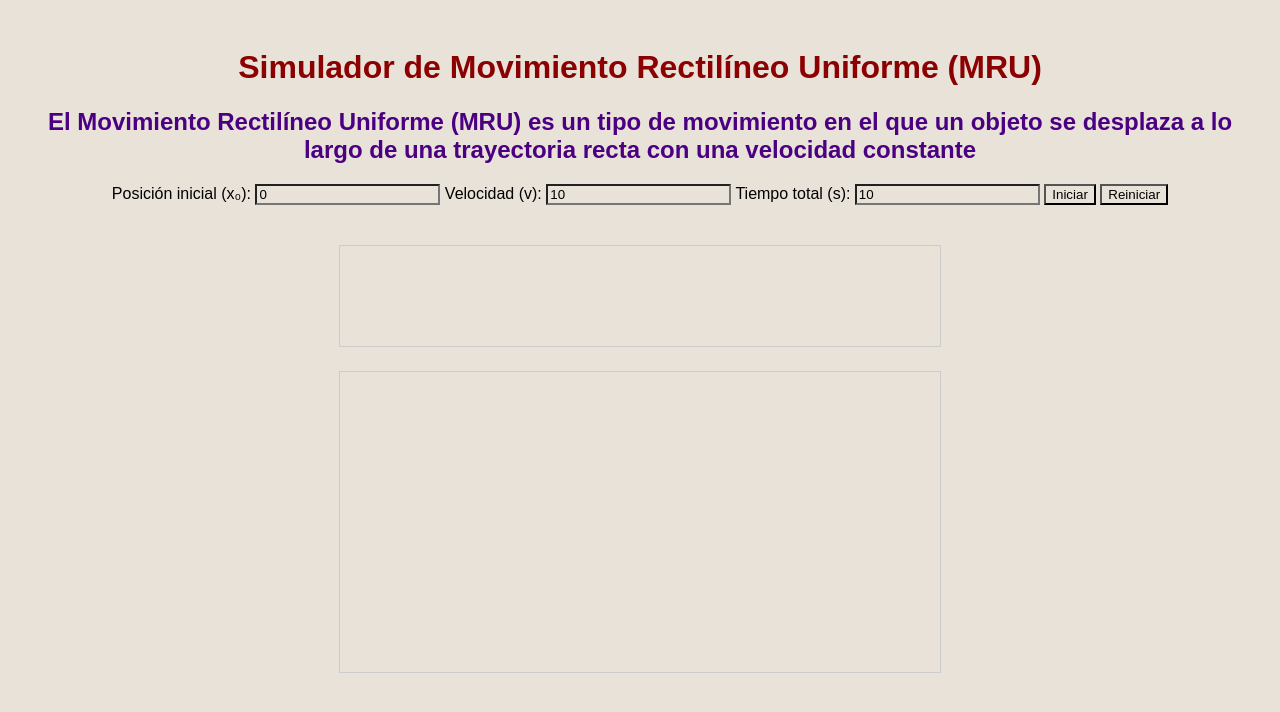
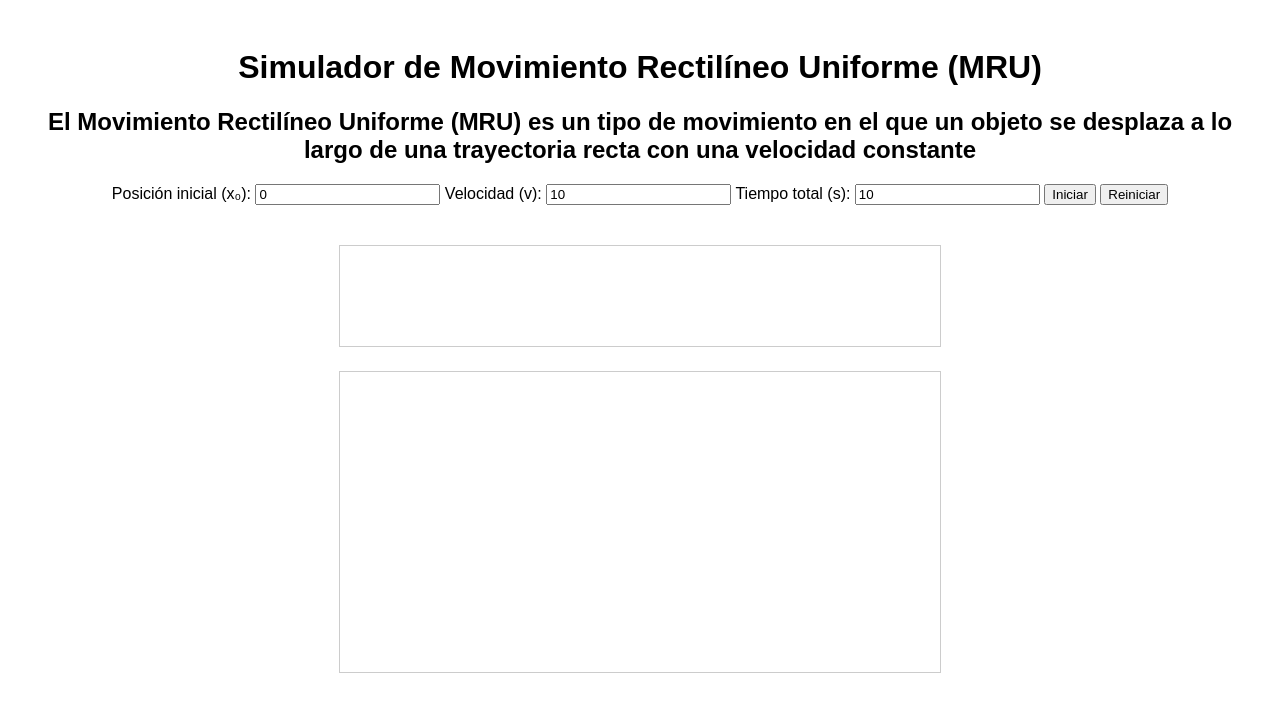
Before and after one commit to Gutiinsano123/Gutiinsano123.github.io, a plain HTML site: page index.html in a window 1280 px wide. Drawn offline with nearby package versions, Linux system fonts and the light colour scheme.

Commit message:
Update style.css

```diff
--- a/style.css
+++ b/style.css
@@ -12,12 +12,3 @@ canvas {
   border: 1px solid #ccc;
   margin-top: 20px;
 }
-*{
-    background-color: rgb(233, 226, 217);
-}
-h1{
-    color: darkred;
-}
-h2{
-    color: indigo;
-}
```
